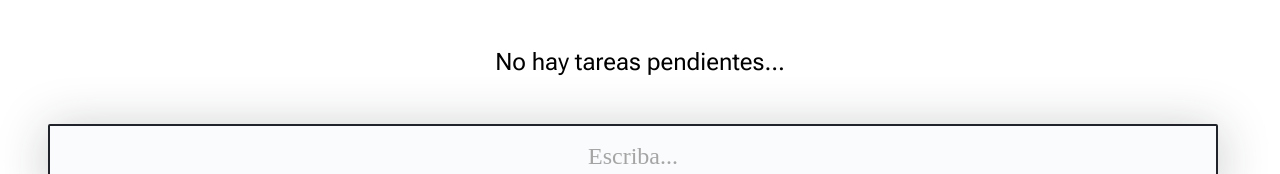
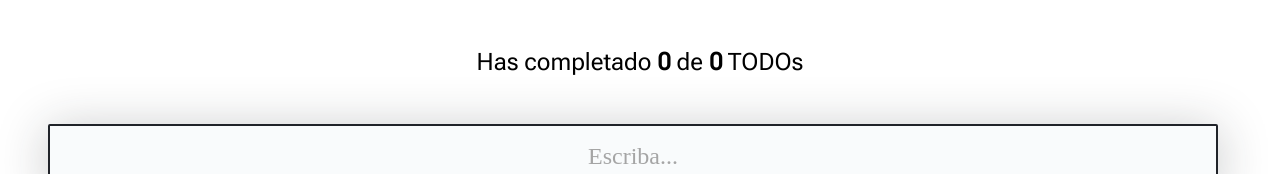
Before and after one commit to FirstAutomationHome/curso-react-platzi, a React (Create React App) app: page / in a window 1280 px wide. Shown: the top 174 px of the page. Built offline with nearby package versions, Linux system fonts and the light colour scheme.

Commit message:
orginazing useContext 23

```diff
--- a/src/components/TodoCounter.js
+++ b/src/components/TodoCounter.js
@@ -1,16 +1,16 @@
+import React from 'react';
 import '../styles/TodoCounter.css';
+import { TodoContext } from '../context/TodoContext';
 
-function TodoCounter({ total, completed }){
+function TodoCounter(){
+
+  const {completedTodos, totalTodos} = React.useContext(TodoContext)
+
     return(
+      <h1 className='TodoCounter'>
+        Has completado <span>{completedTodos}</span> de <span>{totalTodos}</span> TODOs
+      </h1>
 
-      total = completed ?
-
-      <h1 className='TodoCounter'>
-        Has completado <span>{completed}</span> de <span>{total}</span> TODOs
-      </h1>
-      :
-
-      <h1 className='TodoCounter'>No hay tareas pendientes...</h1>
     )
 }
 export { TodoCounter }
--- a/src/components/TodoSearch.js
+++ b/src/components/TodoSearch.js
@@ -1,7 +1,10 @@
 import React from 'react'
+import { TodoContext } from '../context/TodoContext'
 import '../styles/TodoSearch.css'
 
-function TodoSearch( {searchValue,setSearchValue }){
+function TodoSearch(){
+
+  const {searchValue, setSearchValue} = React.useContext(TodoContext)
     return(
       <input
         placeholder="Escriba..."
--- a/src/logic/AppUI.js
+++ b/src/logic/AppUI.js
@@ -1,3 +1,4 @@
+import React from 'react';
 import { TodoCounter } from '../components/TodoCounter';
 import { TodoSearch } from '../components/TodoSearch';
 import { TodoList } from '../components/TodoList';
@@ -9,21 +10,20 @@
 import { TodoContext } from '../context/TodoContext';
 
 
+function AppUI() {
 
-function AppUI() {
-  return (
-    <>
-      <TodoCounter />
-      <TodoSearch />
-
-      <TodoContext.Consumer>
-        {({
+  const {
     loading,
     error,
     searchedTodos,
     completeTodo,
     deleteTodo
-        }) => (
+  } = React.useContext(TodoContext)
+
+  return (
+    <>
+      <TodoCounter />
+      <TodoSearch />
       <TodoList>
       {loading && (
         <>
@@ -45,9 +45,6 @@
         />
       ))}
       </TodoList>
-        )}
-      </TodoContext.Consumer>
-
       <CreateTodoButton />
     </>
   );
```
Lines whose indentation alone changed are shown as unchanged.
